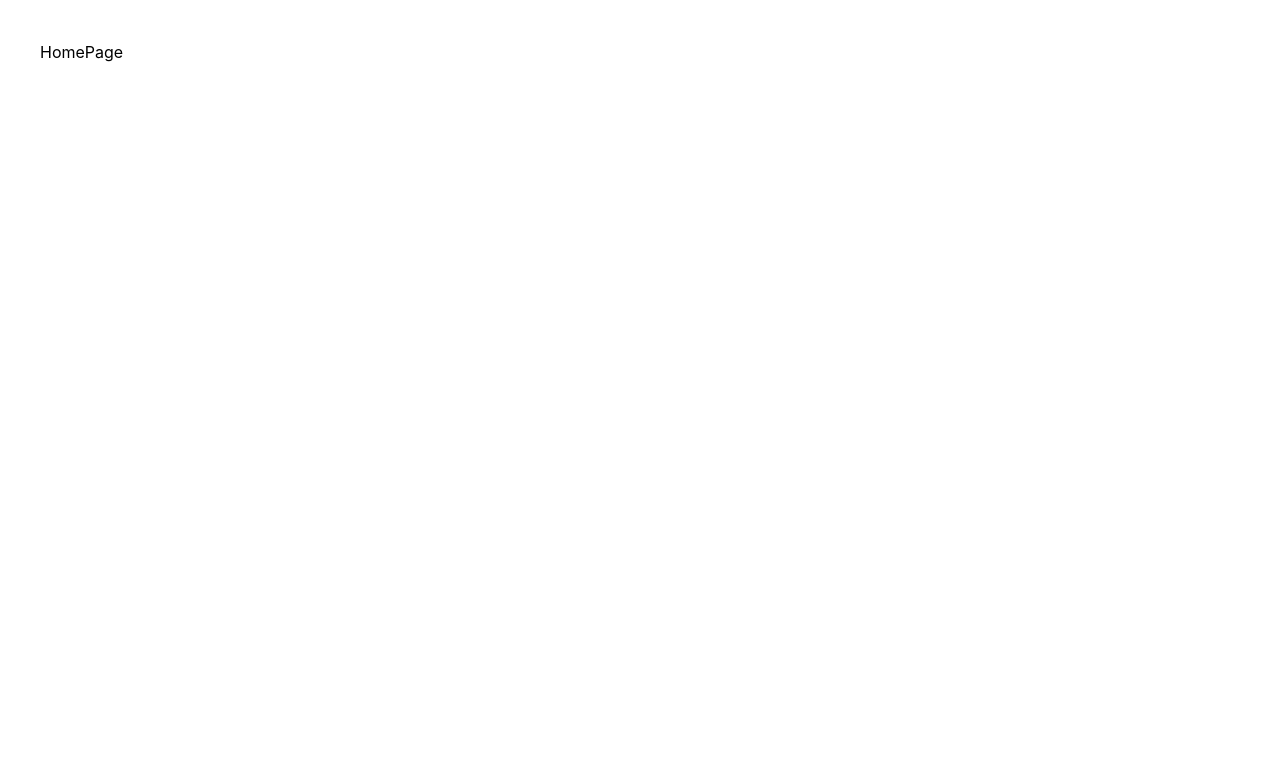
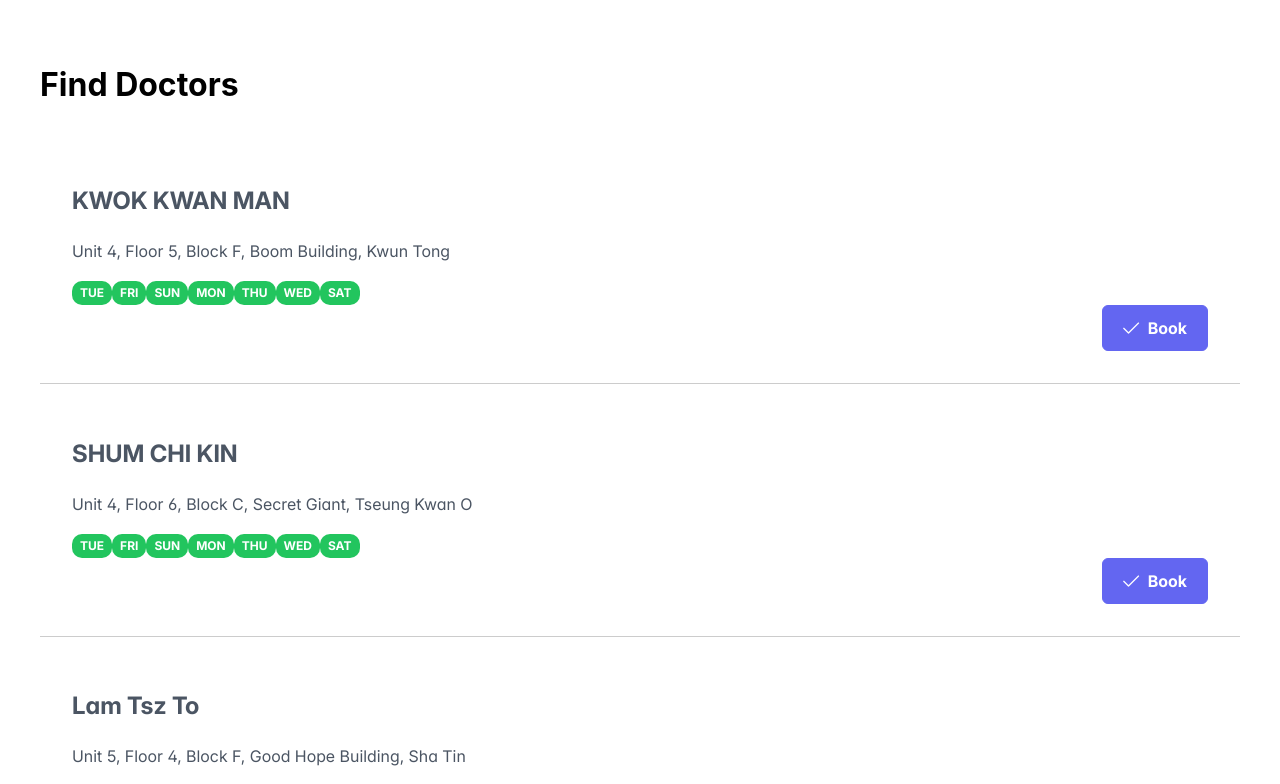
Before and after one commit to yilverdeja/necktie, a React (Vite) app: page / in a window 1280 px wide. Shown: the top 784 px of the page. Built offline with nearby package versions, Linux system fonts and the light colour scheme.

Commit message:
feat: add doctor view

```diff
--- a/package.json
+++ b/package.json
@@ -10,6 +10,7 @@
     "preview": "vite preview"
   },
   "dependencies": {
+    "primeicons": "^7.0.0",
     "primereact": "^10.6.6",
     "react": "^18.2.0",
     "react-dom": "^18.2.0",
--- /dev/null
+++ b/src/components/DoctorSelection.tsx
@@ -0,0 +1,47 @@
+import { DataView } from 'primereact/dataview';
+import { Button } from 'primereact/button';
+import { Badge } from 'primereact/badge';
+import Doctor from '../entities/Doctor';
+import doctors from '../data/doctors';
+
+const DoctorSelection = () => {
+	const listItem = (doctor: Doctor) => {
+		return (
+			<div
+				className="p-grid p-nogutter p-align-center"
+				style={{ padding: '2em', borderBottom: '1px solid #ccc' }}
+			>
+				<div className="p-col-8">
+					<h2>{doctor.name}</h2>
+					<p>
+						{doctor.address.line_1}, {doctor.address.line_2},{' '}
+						{doctor.address.district}
+					</p>
+					<div>
+						{doctor.opening_hours
+							.filter((day) => !day.isClosed)
+							.map((hour, index) => (
+								<Badge
+									key={index}
+									value={hour.day}
+									className="p-mr-2"
+									severity="success"
+								/>
+							))}
+					</div>
+				</div>
+				<div className="p-col-4" style={{ textAlign: 'right' }}>
+					<Button label="Book" icon="pi pi-check" />
+				</div>
+			</div>
+		);
+	};
+
+	return (
+		<>
+			<DataView value={doctors} itemTemplate={listItem} layout="list" />
+		</>
+	);
+};
+
+export default DoctorSelection;
--- /dev/null
+++ b/src/data/doctors.ts
@@ -0,0 +1,272 @@
+export default [
+	{
+		id: 'M2159',
+		address: {
+			district: 'Kwun Tong',
+			line_1: 'Unit 4, Floor 5, Block F',
+			line_2: 'Boom Building',
+		},
+		description: '',
+		name: 'KWOK KWAN MAN',
+		opening_hours: [
+			{
+				day: 'TUE',
+				end: '19.50',
+				isClosed: false,
+				start: '9.50',
+			},
+			{
+				day: 'FRI',
+				end: '19.50',
+				isClosed: false,
+				start: '9.50',
+			},
+			{
+				day: 'SUN',
+				end: '18.00',
+				isClosed: false,
+				start: '9.50',
+			},
+			{
+				day: 'MON',
+				end: '19.50',
+				isClosed: false,
+				start: '9.50',
+			},
+			{
+				day: 'THU',
+				end: '19.50',
+				isClosed: false,
+				start: '9.50',
+			},
+			{
+				day: 'WED',
+				end: '19.50',
+				isClosed: false,
+				start: '9.50',
+			},
+			{
+				day: 'SAT',
+				end: '19.50',
+				isClosed: false,
+				start: '9.50',
+			},
+		],
+	},
+	{
+		id: 'M2160',
+		address: {
+			district: 'Tseung Kwan O',
+			line_1: 'Unit 4, Floor 6, Block C',
+			line_2: 'Secret Giant',
+		},
+		description: '',
+		name: 'SHUM CHI KIN',
+		opening_hours: [
+			{
+				day: 'TUE',
+				end: '19.50',
+				isClosed: false,
+				start: '9.50',
+			},
+			{
+				day: 'FRI',
+				end: '19.50',
+				isClosed: false,
+				start: '9.50',
+			},
+			{
+				day: 'SUN',
+				end: '18.00',
+				isClosed: false,
+				start: '9.50',
+			},
+			{
+				day: 'MON',
+				end: '19.50',
+				isClosed: false,
+				start: '9.50',
+			},
+			{
+				day: 'THU',
+				end: '19.50',
+				isClosed: false,
+				start: '9.50',
+			},
+			{
+				day: 'WED',
+				end: '19.50',
+				isClosed: false,
+				start: '9.50',
+			},
+			{
+				day: 'SAT',
+				end: '19.50',
+				isClosed: false,
+				start: '9.50',
+			},
+		],
+	},
+	{
+		id: 'M2161',
+		address: {
+			district: 'Sha Tin',
+			line_1: 'Unit 5, Floor 4, Block F',
+			line_2: 'Good Hope Building',
+		},
+		description: '',
+		name: 'Lam Tsz To',
+		opening_hours: [
+			{
+				day: 'WED',
+				end: '19.00',
+				isClosed: false,
+				start: '9.00',
+			},
+			{
+				day: 'FRI',
+				end: '19.00',
+				isClosed: false,
+				start: '9.00',
+			},
+			{
+				day: 'MON',
+				end: '19.00',
+				isClosed: false,
+				start: '9.00',
+			},
+			{
+				day: 'TUE',
+				end: '19.00',
+				isClosed: false,
+				start: '9.00',
+			},
+			{
+				day: 'THU',
+				end: '19.00',
+				isClosed: false,
+				start: '9.00',
+			},
+			{
+				day: 'SAT',
+				end: '19.00',
+				isClosed: false,
+				start: '9.00',
+			},
+			{
+				day: 'SUN',
+				end: '19.00',
+				isClosed: false,
+				start: '9.00',
+			},
+		],
+	},
+	{
+		id: 'M2162',
+		address: {
+			district: 'Sha Tin',
+			line_1: 'Unit 2, Floor 3, Block F',
+			line_2: 'Lost Pine Road',
+		},
+		description: '',
+		name: 'Wan Ting Yuk',
+		opening_hours: [
+			{
+				day: 'WED',
+				end: '19.00',
+				isClosed: false,
+				start: '9.00',
+			},
+			{
+				day: 'FRI',
+				end: '19.00',
+				isClosed: false,
+				start: '9.00',
+			},
+			{
+				day: 'MON',
+				end: '19.00',
+				isClosed: false,
+				start: '9.00',
+			},
+			{
+				day: 'TUE',
+				end: '19.00',
+				isClosed: false,
+				start: '9.00',
+			},
+			{
+				day: 'THU',
+				end: '19.00',
+				isClosed: false,
+				start: '9.00',
+			},
+			{
+				day: 'SAT',
+				end: '19.00',
+				isClosed: false,
+				start: '9.00',
+			},
+			{
+				day: 'SUN',
+				end: '19.00',
+				isClosed: false,
+				start: '9.00',
+			},
+		],
+	},
+	{
+		id: 'M2163',
+		address: {
+			district: 'Sha Tin',
+			line_1: 'Unit 1, Floor 8, Block C',
+			line_2: 'Longevity Building',
+		},
+		description: '',
+		name: 'Lam Chi Lan',
+		opening_hours: [
+			{
+				day: 'WED',
+				end: '19.00',
+				isClosed: false,
+				start: '9.00',
+			},
+			{
+				day: 'FRI',
+				end: '19.00',
+				isClosed: false,
+				start: '9.00',
+			},
+			{
+				day: 'MON',
+				end: '19.00',
+				isClosed: false,
+				start: '9.00',
+			},
+			{
+				day: 'TUE',
+				end: '19.00',
+				isClosed: false,
+				start: '9.00',
+			},
+			{
+				day: 'THU',
+				end: '19.00',
+				isClosed: false,
+				start: '9.00',
+			},
+			{
+				day: 'SAT',
+				end: '19.00',
+				isClosed: false,
+				start: '9.00',
+			},
+			{
+				day: 'SUN',
+				end: '19.00',
+				isClosed: false,
+				start: '9.00',
+			},
+		],
+	},
+];
--- a/src/index.css
+++ b/src/index.css
@@ -1,3 +1,5 @@
+@layer primereact;
+
 :root {
 	font-family: Inter, system-ui, Avenir, Helvetica, Arial, sans-serif;
 	line-height: 1.5;
--- a/src/main.tsx
+++ b/src/main.tsx
@@ -2,6 +2,9 @@ import React from 'react';
 import ReactDOM from 'react-dom/client';
 import { RouterProvider } from 'react-router-dom';
 import { PrimeReactProvider } from 'primereact/api';
+import 'primereact/resources/themes/lara-light-indigo/theme.css'; //theme
+import 'primereact/resources/primereact.min.css'; //core css
+import 'primeicons/primeicons.css'; //icons
 import './index.css';
 import router from './routes';
 
--- a/src/pages/HomePage.tsx
+++ b/src/pages/HomePage.tsx
@@ -1,5 +1,12 @@
+import DoctorSelection from '../components/DoctorSelection';
+
 const HomePage = () => {
-	return <div>HomePage</div>;
+	return (
+		<>
+			<h1>Find Doctors</h1>
+			<DoctorSelection />
+		</>
+	);
 };
 
 export default HomePage;
```
Also changed, not shown: 1 other file (tests, documents, lock files or other folders).
